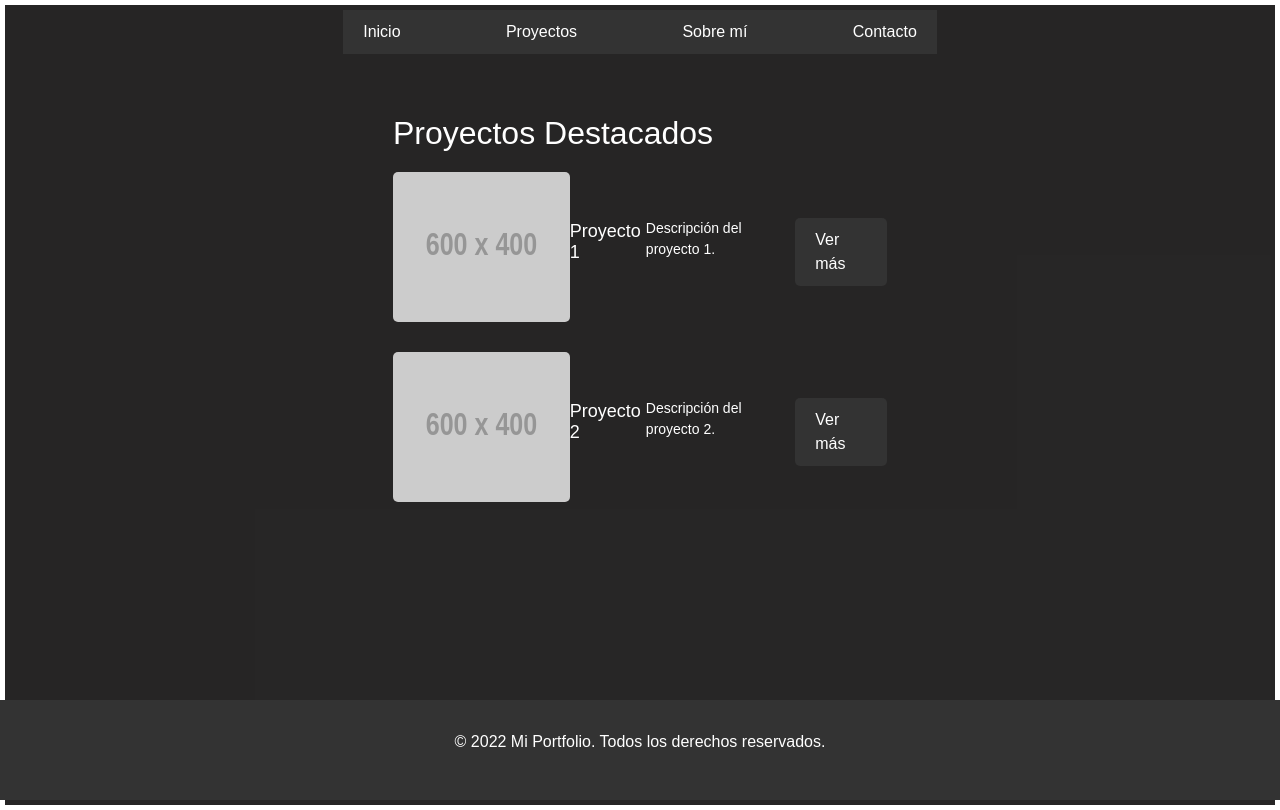
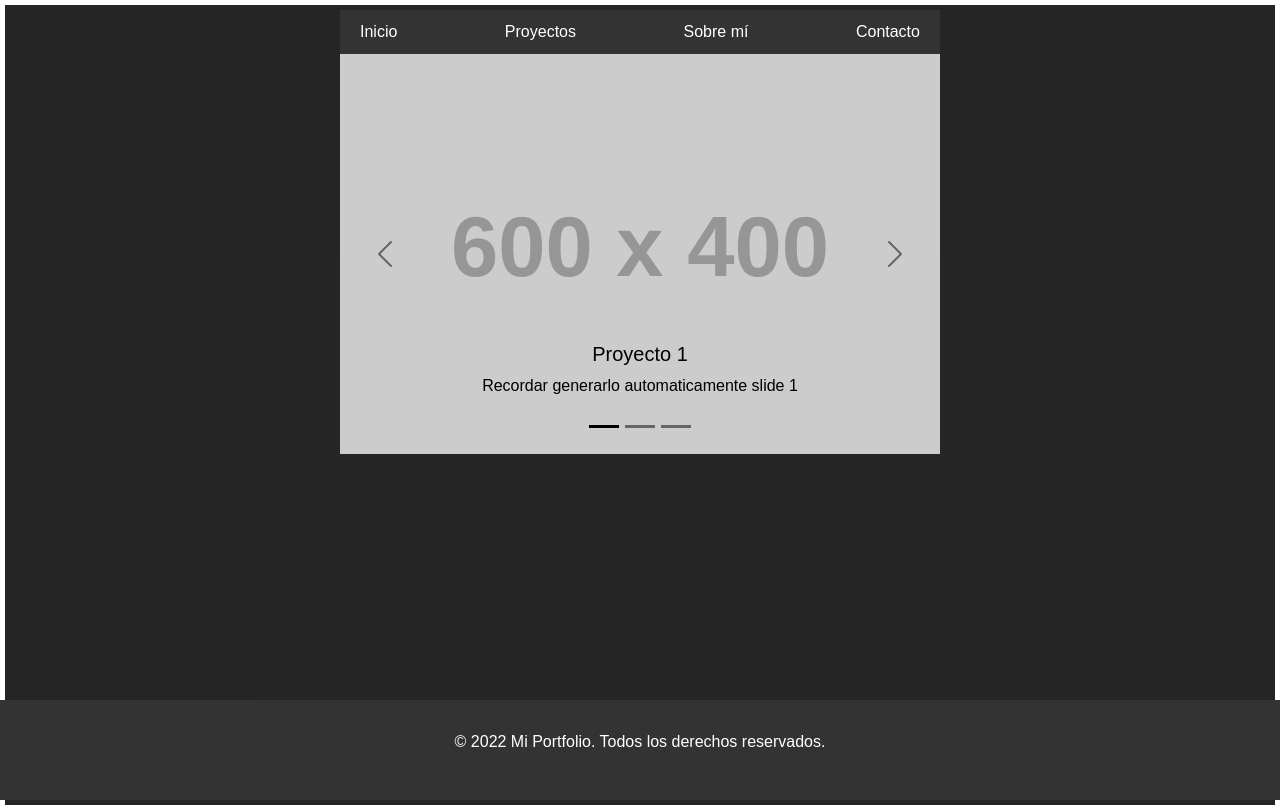
Before and after one commit to shadoblack/portfolio-en-REACT, a React (Vite) app in the folder portfolio-en-react-js/: page /proyectos in a window 1280 px wide. Built offline with nearby package versions, Linux system fonts and the light colour scheme.

Commit message:
arreglado problema tamaños imagen slider

```diff
--- a/portfolio-en-react-js/src/pages/ProyectosPage.jsx
+++ b/portfolio-en-react-js/src/pages/ProyectosPage.jsx
@@ -1,24 +1,44 @@
 export const ProyectosPage = () => {
   return (
     <>
-      <link rel="stylesheet" href="./src/styles/styles.css" />
-      <section id="proyectos">
-        <div className="container">
-          <h2>Proyectos Destacados</h2>
-          <div className="project">
-            <img src="https://placehold.co/600x400" alt="Proyecto 1" />
-            <h3>Proyecto 1</h3>
-            <p>Descripción del proyecto 1.</p>
-            <a href="#">Ver más</a>
-          </div>
-          <div className="project">
-            <img src="https://placehold.co/600x400" alt="Proyecto 2" />
-            <h3>Proyecto 2</h3>
-            <p>Descripción del proyecto 2.</p>
-            <a href="#">Ver más</a>
-          </div>
-        </div>
-      </section>
-    </>
+      <div id="carouselExampleDark" className="carousel carousel-dark slide" data-bs-ride="carousel">
+  <div className="carousel-indicators">
+    <button type="button" data-bs-target="#carouselExampleDark" data-bs-slide-to="0" className="active" aria-current="true" aria-label="Slide 1"></button>
+    <button type="button" data-bs-target="#carouselExampleDark" data-bs-slide-to="1" aria-label="Slide 2"></button>
+    <button type="button" data-bs-target="#carouselExampleDark" data-bs-slide-to="2" aria-label="Slide 3"></button>
+  </div>
+  <div className="carousel-inner">
+    <div className="carousel-item active" data-bs-interval="10000">
+      <img src="https://placehold.co/600x400" className="d-block w-100" alt="Proyecto 1" style={{ width: '600px', height: '400px' }}/>
+      <div className="carousel-caption d-none d-md-block">
+        <h5>Proyecto 1</h5>
+        <p>Recordar generarlo automaticamente slide 1</p>
+      </div>
+    </div>
+    <div className="carousel-item" data-bs-interval="2000">
+      <img src="https://placehold.co/600x400" className="d-block w-100" alt="Proyecto 2" style={{ width: '600px', height: '400px' }}/>
+      <div className="carousel-caption d-none d-md-block">
+        <h5>Proyecto 2</h5>
+        <p>Recordar generarlo automaticamente slide 2</p>
+      </div>
+    </div>
+    <div className="carousel-item">
+      <img src="https://placehold.co/600x400" className="d-block w-100" alt="Proyecto 3" style={{ width: '600px', height: '400px' }}/>
+      <div className="carousel-caption d-none d-md-block">
+        <h5>Proyecto 3</h5>
+        <p>Recordar generarlo automaticamente slide 3</p>
+      </div>
+    </div>
+  </div>
+  <button className="carousel-control-prev" type="button" data-bs-target="#carouselExampleDark" data-bs-slide="prev">
+    <span className="carousel-control-prev-icon" aria-hidden="true"></span>
+    <span className="visually-hidden">Previous</span>
+  </button>
+  <button className="carousel-control-next" type="button" data-bs-target="#carouselExampleDark" data-bs-slide="next">
+    <span className="carousel-control-next-icon" aria-hidden="true"></span>
+    <span className="visually-hidden">Next</span>
+  </button>
+</div>
+</>
   );
 };
```
Also changed, not shown: portfolio-en-react-js/src/styles/styles.css (line endings or trailing spaces).
